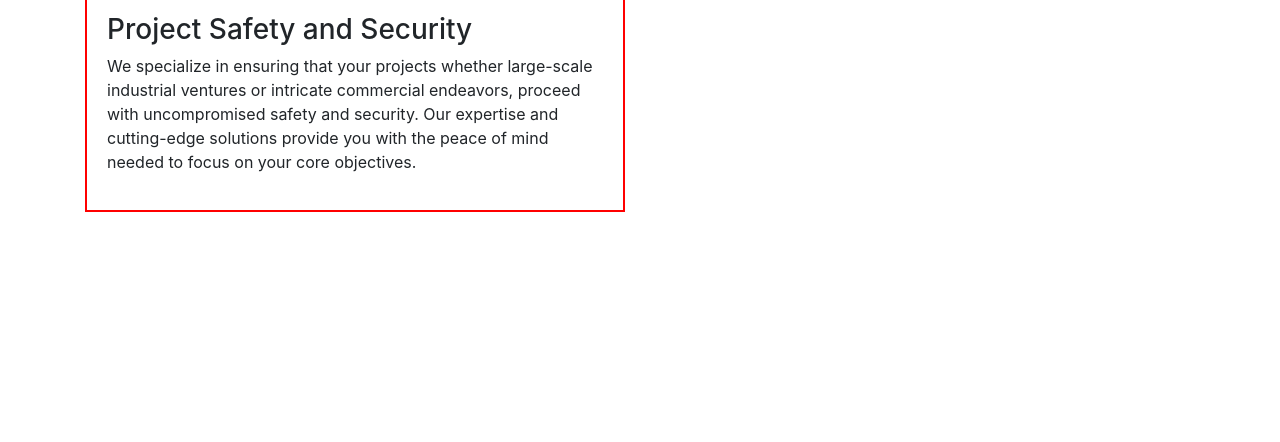
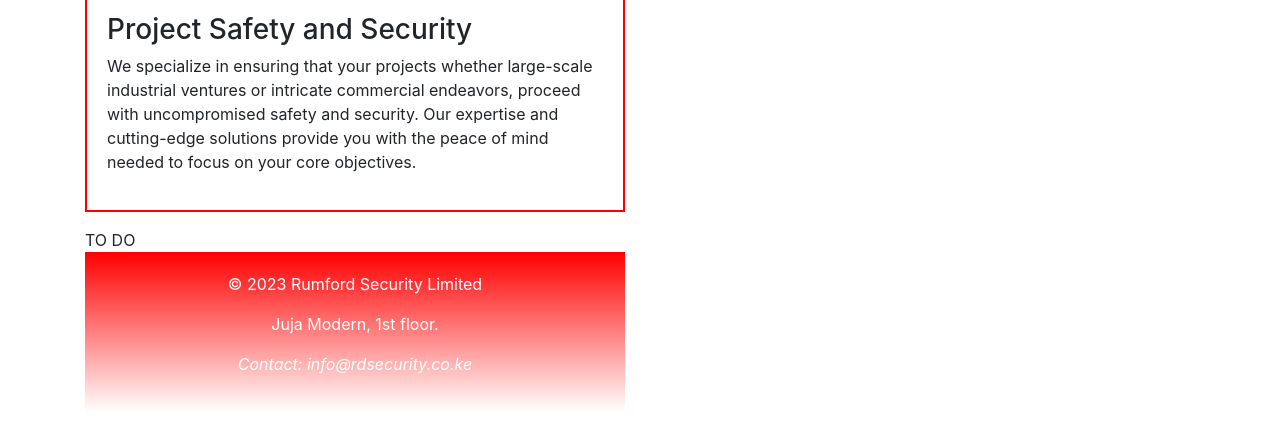
Before and after one commit to m0zh1/Rumford_Security, a plain HTML site: page index.html in a window 1280 px wide. Shown: the part 518-960 px from the top of the page. Before the commit the page ends 800 px from the top, so only its background shows below. Drawn offline with nearby package versions, Linux system fonts and the light colour scheme.

Commit message:
added basic structure. TODO: services

```diff
--- a/index.html
+++ b/index.html
@@ -115,7 +115,20 @@ body {
 
 
 						<!-- service 2 -->
+						TO DO
+		<!-- FOOTER -->
+		<footer id="contact" class="footer text-center">
+			<div class="container">
+				<p>&copy; 2023 Rumford Security Limited</p>
+				<p>Juja Modern, 1st floor.</p>
+				<p><em>Contact: info@rdsecurity.co.ke</em></p>
+			</div>
+		</footer>
 
+		<!-- Add Bootstrap JS, Popper.js, and jQuery -->
+		<script src="https://code.jquery.com/jquery-3.5.1.slim.min.js"></script>
+		<script src="https://cdn.jsdelivr.net/npm/@popperjs/core@2.9.3/dist/umd/popper.min.js"></script>
+		<script src="https://maxcdn.bootstrapcdn.com/bootstrap/4.5.2/js/bootstrap.min.js"></script>
 
-	</
+	</body>
 </html>
```
